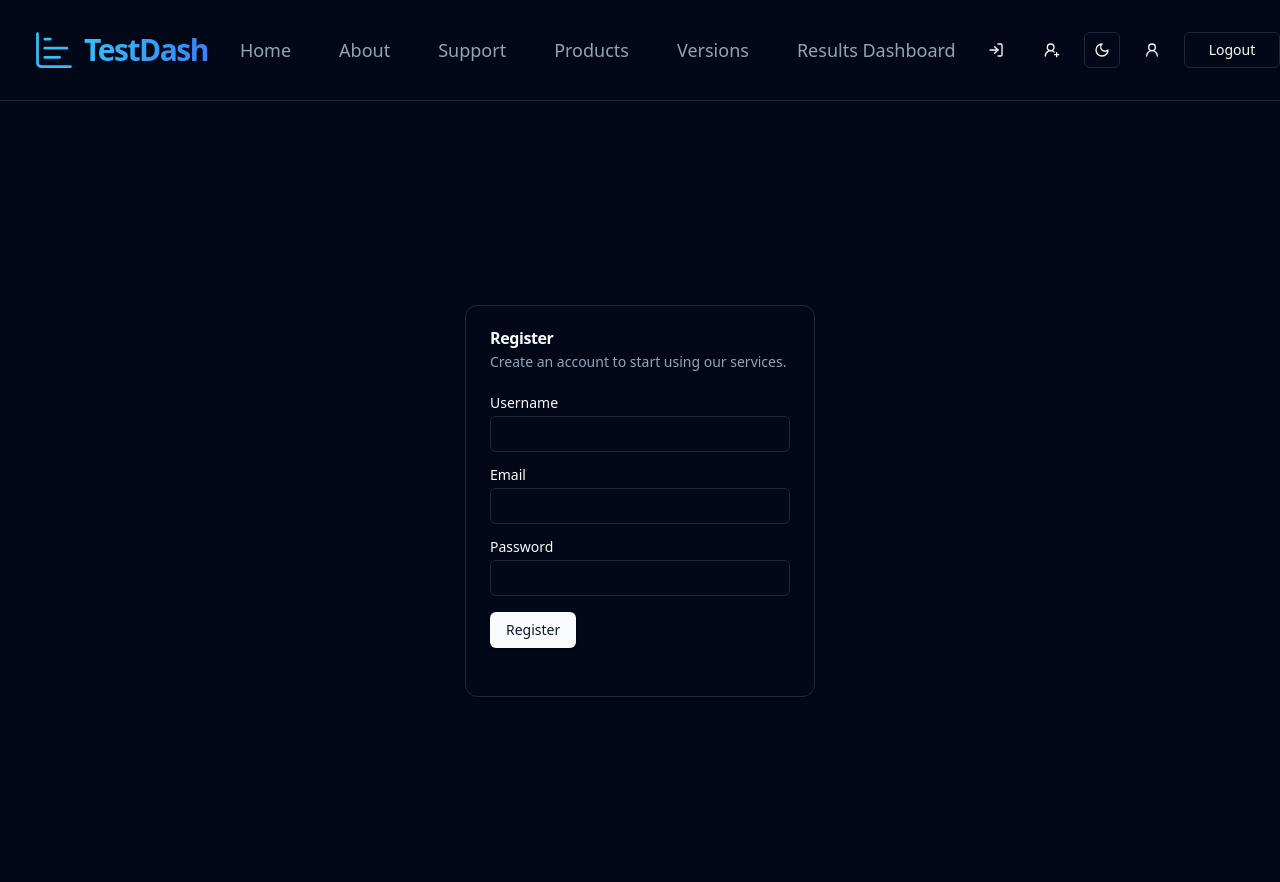
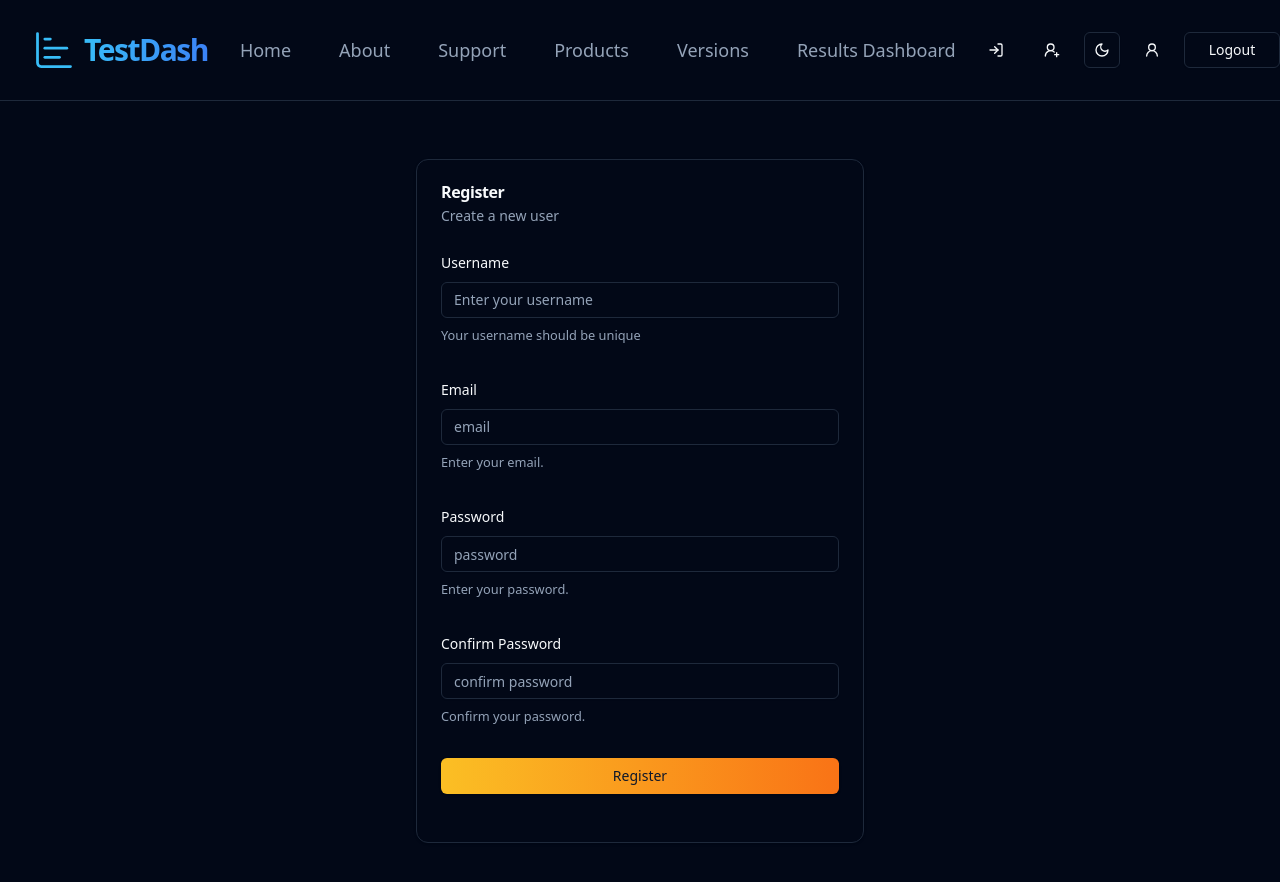
Before and after one commit to FaisalHossain19/Results_Presentation, a Next.js app in the folder next_js_frontend/: page /sign-up in a window 1280 px wide. Shown: the top 882 px of the page. Built offline with nearby package versions, Linux system fonts and the light colour scheme.

Commit message:
Adding sign-up page and register form

```diff
--- a/next_js_frontend/src/app/(auth)/sign-up/page.tsx
+++ b/next_js_frontend/src/app/(auth)/sign-up/page.tsx
@@ -1,9 +1,24 @@
-import { RegisterForm } from '@/components/RegisterForm';
+import FormCard from '@/components/FormCard';
+import RegisterForm from '@/components/RegisterForm';
+import {
+	Card,
+	CardContent,
+	CardDescription,
+	CardFooter,
+	CardHeader,
+	CardTitle,
+} from '@/components/ui/card';
 
-export default function RegisterPage() {
-    return (
-        <main className="flex h-screen w-full items-center justify-center px-4">
-            <RegisterForm />
-        </main>
-    );
+function Register() {
+	return (
+		<div className="flex min-h-screen w-full items-center justify-center p-4">
+			<FormCard
+				title="Register"
+				description="Create a new user"
+			>
+				<RegisterForm />
+			</FormCard>
+		</div>
+	);
 }
+export default Register;
--- /dev/null
+++ b/next_js_frontend/src/components/FormCard.tsx
@@ -0,0 +1,30 @@
+import {
+	Card,
+	CardContent,
+	CardDescription,
+	CardFooter,
+	CardHeader,
+	CardTitle,
+} from './ui/card';
+
+interface FormCardProps {
+	title: string;
+	description?: string;
+	onSubmit?: (event: React.FormEvent<HTMLFormElement>) => void;
+	footer?: React.ReactNode;
+	children: React.ReactNode;
+}
+
+function FormCard(props: FormCardProps) {
+	return (
+		<Card className="w-full max-w-md">
+			<CardHeader>
+				<CardTitle>{props.title}</CardTitle>
+				<CardDescription>{props.description}</CardDescription>
+			</CardHeader>
+			<CardContent>{props.children}</CardContent>
+			<CardFooter>{props.footer}</CardFooter>
+		</Card>
+	);
+}
+export default FormCard;
--- /dev/null
+++ b/next_js_frontend/src/components/FormFieldWrapper.tsx
@@ -0,0 +1,61 @@
+import React from 'react';
+import {
+	FormControl,
+	FormDescription,
+	FormField,
+	FormItem,
+	FormLabel,
+	FormMessage,
+} from '@/components/ui/form';
+import { Input } from '@/components/ui/input';
+
+interface FormFieldWrapperProps {
+	name: string;
+	label: string;
+	placeholder: string;
+	type?: string;
+	autoComplete?: string;
+	description: string;
+	form: any;
+	// eslint-disable-next-line no-unused-vars
+	handleChange?: (event: React.ChangeEvent<HTMLInputElement>) => void;
+	children?: React.ReactNode;
+}
+
+function FormFieldWrapper({
+	name,
+	label,
+	placeholder,
+	type,
+	autoComplete,
+	description,
+	form,
+	handleChange,
+	children,
+}: FormFieldWrapperProps) {
+	return (
+		<FormField
+			control={form.control}
+			name={name}
+			render={({ field }) => (
+				<FormItem>
+					<FormLabel>{label}</FormLabel>
+					<FormControl>
+						<Input
+							placeholder={placeholder}
+							{...field}
+							autoComplete={autoComplete}
+							type={type}
+							onChange={handleChange ? handleChange : field.onChange}
+						/>
+					</FormControl>
+					<FormMessage />
+					<FormDescription>{description}</FormDescription>
+					{children}
+				</FormItem>
+			)}
+		/>
+	);
+}
+
+export default FormFieldWrapper;
--- /dev/null
+++ b/next_js_frontend/src/components/PasswordRequirements.tsx
@@ -0,0 +1,49 @@
+// src/components/PasswordRequirements.tsx
+import React from 'react';
+import { Check, X } from 'lucide-react';
+
+interface PasswordRequirementsProps {
+	passwordValue: string;
+}
+const requirements = [
+	{ regex: /.{8,}/, text: 'At least 8 characters long' },
+	{ regex: /[A-Z]/, text: 'Contains uppercase letter' },
+	{ regex: /[a-z]/, text: 'Contains lowercase letter' },
+	{ regex: /[0-9]/, text: 'Contains digit' },
+	{ regex: /[^A-Za-z0-9]/, text: 'Contains special character' },
+];
+function PasswordRequirements({ passwordValue }: PasswordRequirementsProps) {
+	return (
+		<div>
+			<h3 className="text-sm font-medium text-gray-700">
+				Password Requirements:
+			</h3>
+			<ul className="space-y-1">
+				{requirements.map((req, index) => (
+					<ValidationItem
+						key={index}
+						passed={req.regex.test(passwordValue)}
+						text={req.text}
+					/>
+				))}
+			</ul>
+		</div>
+	);
+}
+
+function ValidationItem({ passed, text }: { passed: boolean; text: string }) {
+	return (
+		<li className="flex items-center space-x-2">
+			{passed ? (
+				<Check className="w-4 h-4 text-green-500" />
+			) : (
+				<X className="w-4 h-4 text-red-500" />
+			)}
+			<span className={`text-sm ${passed ? 'text-green-500' : 'text-red-500'}`}>
+				{text}
+			</span>
+		</li>
+	);
+}
+
+export default PasswordRequirements;
--- a/next_js_frontend/src/components/RegisterForm.tsx
+++ b/next_js_frontend/src/components/RegisterForm.tsx
@@ -1,124 +1,71 @@
 'use client';
 
+import { useRegisterForm } from '../hooks/useRegisterForm';
 import { useState } from 'react';
-import { useForm } from 'react-hook-form';
-import { zodResolver } from '@hookform/resolvers/zod';
-import * as z from 'zod';
-import { Button } from '@/components/ui/button';
-import { Input } from '@/components/ui/input';
-import { Label } from '@/components/ui/label';
-import {
-	Card,
-	CardContent,
-	CardDescription,
-	CardFooter,
-	CardHeader,
-	CardTitle,
-} from '@/components/ui/card';
-import { useToast } from '../hooks/use-toast';
-import { API_HOST_BASE_URL } from '../lib/constants';
+import { Form } from './ui/form';
+import FormFieldWrapper from '@/components/FormFieldWrapper';
+import SubmitButton from './SubmitButton';
+import PasswordRequirements from '@/components/PasswordRequirements';
 
-// Zod schema for form validation
-const registerSchema = z.object({
-	username: z
-		.string()
-		.min(3, { message: 'Username must be at least 3 characters long' }),
-	email: z.string().email({ message: 'Invalid email address' }),
-	password: z
-		.string()
-		.min(8, { message: 'Password must be at least 8 characters long' }),
-});
+function RegisterForm() {
+	const { form, onSubmit } = useRegisterForm();
 
-type RegisterFormValues = z.infer<typeof registerSchema>;
+	const [passwordValue, setPasswordValue] = useState('');
 
-// Simulated server action (in a real app, this would be in a separate file)
-async function registerUser(data: RegisterFormValues) {
-	const response = await fetch(`${API_HOST_BASE_URL}/users/register`, {
-		method: 'POST',
-		headers: {
-			'Content-Type': 'application/json',
-		},
-		body: JSON.stringify(data),
-	});
-
-	if (response.ok) {
-		return { success: true };
-	}
-
-	const errorData = await response.json();
-	throw new Error(errorData.detail || 'Failed to register');
+	return (
+		<Form {...form}>
+			<form
+				onSubmit={onSubmit}
+				className="space-y-8"
+			>
+				<FormFieldWrapper
+					name="username"
+					label="Username"
+					placeholder="Enter your username"
+					description="Your username should be unique"
+					autoComplete="username"
+					form={form}
+				/>
+				<FormFieldWrapper
+					name="email"
+					label="Email"
+					placeholder="email"
+					autoComplete="email"
+					description="Enter your email."
+					form={form}
+				/>
+				<FormFieldWrapper
+					name="password"
+					label="Password"
+					placeholder="password"
+					type="password"
+					description="Enter your password."
+					autoComplete="current-password"
+					form={form}
+					handleChange={(e) => {
+						setPasswordValue(e.target.value);
+						form.setValue('password', e.target.value);
+					}}
+				>
+					{passwordValue && (
+						<PasswordRequirements passwordValue={passwordValue} />
+					)}
+				</FormFieldWrapper>
+				<FormFieldWrapper
+					name="confirmPassword"
+					label="Confirm Password"
+					placeholder="confirm password"
+					type="password"
+					autoComplete="current-password"
+					description="Confirm your password."
+					form={form}
+				/>
+				<SubmitButton
+					isSubmitting={form.formState.isSubmitting}
+					label={'Register'}
+				/>
+			</form>
+		</Form>
+	);
 }
-
-export function RegisterForm() {
-  const [isLoading, setIsLoading] = useState(false);
-  const { toast } = useToast();
-  const {
-    register,
-    handleSubmit,
-    formState: { errors },
-  } = useForm<RegisterFormValues>({
-    resolver: zodResolver(registerSchema),
-  });
-
-  const onSubmit = async (data: RegisterFormValues) => {
-    setIsLoading(true);
-    try {
-      await registerUser(data);
-      toast({
-        title: 'Registration Successful',
-        description: 'Your account has been created. Please verify your email.',
-      });
-    } catch (error: any) {
-      toast({
-        title: 'Registration Failed',
-        description: error.message || 'An error occurred. Please try again.',
-        variant: 'destructive',
-      });
-    } finally {
-      setIsLoading(false);
-    }
-  };
-
-  return (
-    <Card className="w-[350px] bg-card text-card-foreground">
-      <CardHeader>
-        <CardTitle>Register</CardTitle>
-        <CardDescription>
-          Create an account to start using our services.
-        </CardDescription>
-      </CardHeader>
-      <CardContent>
-        <form onSubmit={handleSubmit(onSubmit)}>
-          <div className="grid w-full items-center gap-4">
-            <div className="flex flex-col space-y-1.5">
-              <Label htmlFor="username">Username</Label>
-              <Input id="username" {...register('username')} />
-              {errors.username && (
-                <p className="text-sm text-red-500">{errors.username.message}</p>
-              )}
-            </div>
-            <div className="flex flex-col space-y-1.5">
-              <Label htmlFor="email">Email</Label>
-              <Input id="email" type="email" {...register('email')} />
-              {errors.email && (
-                <p className="text-sm text-red-500">{errors.email.message}</p>
-              )}
-            </div>
-            <div className="flex flex-col space-y-1.5">
-              <Label htmlFor="password">Password</Label>
-              <Input id="password" type="password" {...register('password')} />
-              {errors.password && (
-                <p className="text-sm text-red-500">{errors.password.message}</p>
-              )}
-            </div>
-          </div>
-          <CardFooter className="flex justify-between mt-4 px-0">
-            <Button type="submit" disabled={isLoading}>
-              {isLoading ? 'Registering...' : 'Register'}
-            </Button>
-          </CardFooter>
-        </form>
-      </CardContent>
-    </Card>
-  );
-}
+export default RegisterForm;
--- /dev/null
+++ b/next_js_frontend/src/components/SubmitButton.tsx
@@ -0,0 +1,29 @@
+// src/components/SubmitButton.tsx
+import React from 'react';
+import { Button } from '@/components/ui/button';
+import { Loader2 } from 'lucide-react';
+
+interface SubmitButtonProps {
+	isSubmitting: boolean;
+	label?: string;
+}
+
+const SubmitButton: React.FC<SubmitButtonProps> = ({ isSubmitting, label }) => {
+	return (
+		<div className="flex justify-center ">
+			<Button
+				type="submit"
+				className={`w-full ${isSubmitting ? 'bg-gray-400' : 'bg-gradient-to-r from-amber-400 to-orange-500'}`}
+				disabled={isSubmitting}
+			>
+				{isSubmitting ? (
+					<Loader2 className="animate-spin" />
+				) : (
+					label || 'Submit'
+				)}
+			</Button>
+		</div>
+	);
+};
+
+export default SubmitButton;
--- /dev/null
+++ b/next_js_frontend/src/hooks/useRegisterForm.tsx
@@ -0,0 +1,81 @@
+import { z } from 'zod';
+import { useToast } from '@/hooks/use-toast';
+import { useForm } from 'react-hook-form';
+import { zodResolver } from '@hookform/resolvers/zod';
+import { registerUser } from '../lib/api/auth';
+
+const usernameSchema = z
+	.string()
+	.min(3)
+	.max(50)
+	.regex(/^[a-zA-Z0-9_]+$/);
+
+const emailSchema = z.string().email();
+
+const passwordSchema = z
+	.string()
+	.min(8)
+	.max(64)
+	.regex(/[A-Z]/, 'Password must contain at least one uppercase letter')
+	.regex(/[a-z]/, 'Password must contain at least one lowercase letter')
+	.regex(/[0-9]/, 'Password must contain at least one number')
+	.regex(
+		/[^a-zA-Z0-9]/,
+		'Password must contain at least one special character'
+	);
+
+const registerFormSchema = z
+	.object({
+		username: usernameSchema,
+		email: emailSchema,
+		password: passwordSchema,
+		confirmPassword: z.string(),
+	})
+	.refine((data) => data.password === data.confirmPassword, {
+		message: 'Passwords do not match',
+		path: ['confirmPassword'],
+	});
+
+export type RegisterFormValues = z.infer<typeof registerFormSchema>;
+
+export function useRegisterForm() {
+	const { toast } = useToast();
+
+	const form = useForm<RegisterFormValues>({
+		resolver: zodResolver(registerFormSchema),
+		defaultValues: {
+			username: '',
+			email: '',
+			password: '',
+			confirmPassword: '',
+		},
+	});
+
+	async function onSubmit(values: RegisterFormValues) {
+		await new Promise((resolve) => setTimeout(resolve, 2000));
+
+		try {
+			const result = await registerUser(values);
+			if (result.success) {
+				toast({
+					title: 'Success',
+					description: 'User registered successfully',
+				});
+			}
+
+			setTimeout(() => {
+				window.location.href = 'sign-in';
+			}, 2000);
+		} catch (error) {
+			toast({
+				title: 'Registration failed',
+				description:
+					'An error occurred while registering the user, please try again',
+			});
+		} finally {
+			form.reset();
+		}
+	}
+
+	return { form, onSubmit: form.handleSubmit(onSubmit) };
+}
--- /dev/null
+++ b/next_js_frontend/src/lib/api/auth.ts
@@ -0,0 +1,26 @@
+import { reducer } from './../../hooks/use-toast';
+import { RegisterFormValues } from '@/hooks/useRegisterForm';
+import { API_HOST_BASE_URL } from '../constants';
+
+export async function registerUser(data: RegisterFormValues) {
+	console.log('data', data);
+	const submissionData = {
+		username: data.username,
+		email: data.email,
+		password: data.password,
+	};
+	const response = await fetch(`${API_HOST_BASE_URL}/users/register`, {
+		method: 'POST',
+		headers: {
+			'Content-Type': 'application/json',
+		},
+		body: JSON.stringify(submissionData),
+	});
+
+	if (response.ok) {
+		const result = await response.json();
+		return { success: true, data: result };
+	}
+
+	throw new Error('Failed to register user');
+}
```
